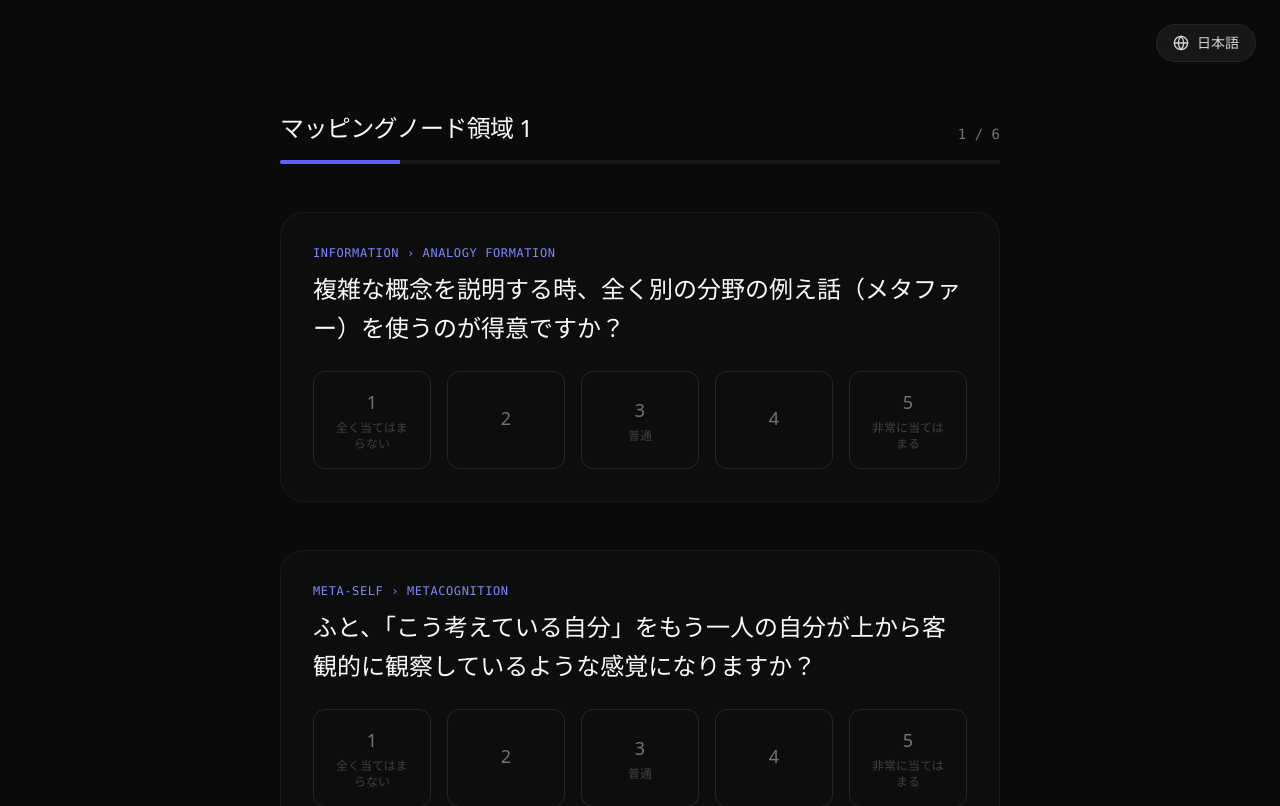
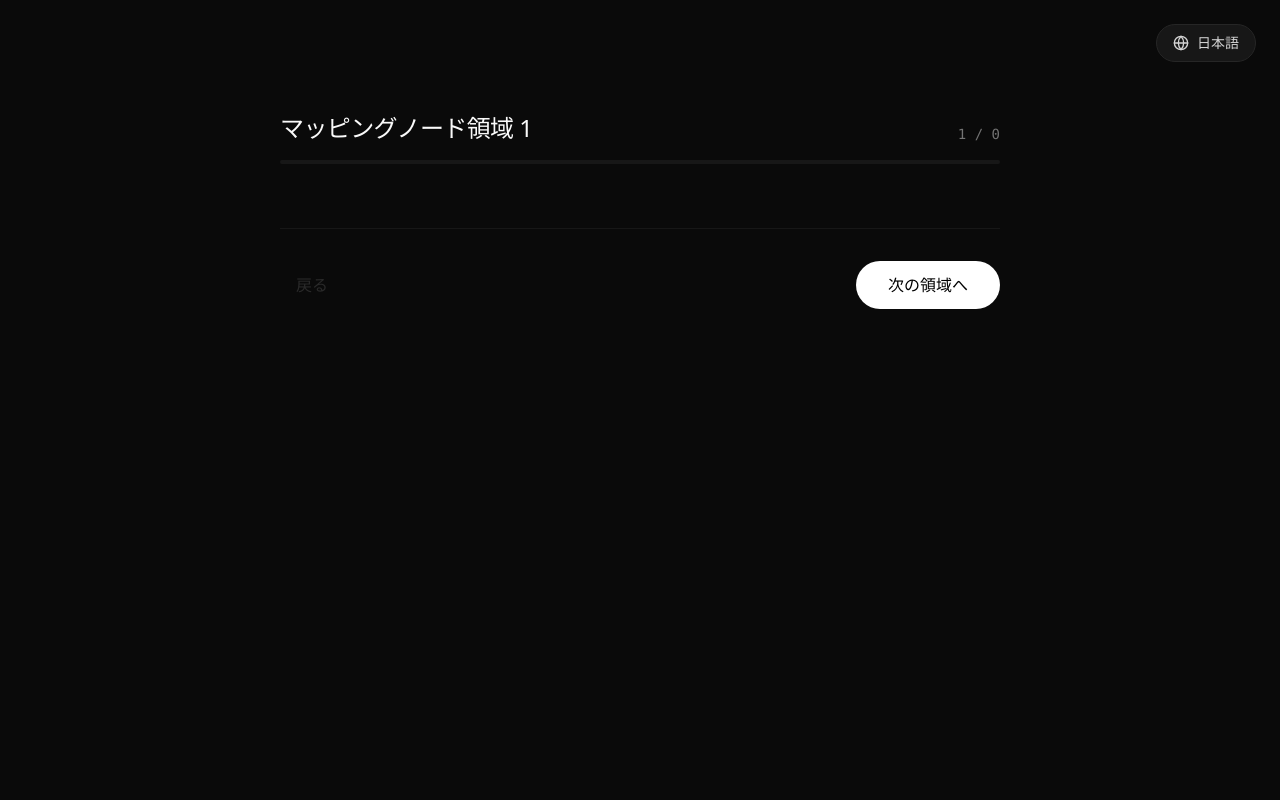
Before and after one commit to TJ07261999/Human-Cognitive-Motivational-Graph-HCMG, a React (Vite) app: page /questionnaire in a window 1280 px wide. Shown: the top 806 px of the page. Built offline with nearby package versions, Linux system fonts and the light colour scheme.

Commit message:
Update Questionnaire.tsx

```diff
--- a/src/pages/Questionnaire.tsx
+++ b/src/pages/Questionnaire.tsx
@@ -16,7 +16,7 @@ export default function Questionnaire() {
   const questions = useMemo(() => {
     const children = graphData.nodes.filter((n: any) => n.tier === 2);
     // Filter to only include nodes that explicitly have custom questions defined in our generated JSON graph
-    const supportedChildren = children.filter((n: any) => n.question && n.question.en && n.question.ja && n.question.ko);
+    const supportedChildren = children.filter((n: any) => n.question && n.question.en && n.question.ja && n.question.ko && n.question.zh && n.question.th);
 
     // shuffle and take 60
     const shuffled = [...supportedChildren].sort(() => 0.5 - Math.random());
```
